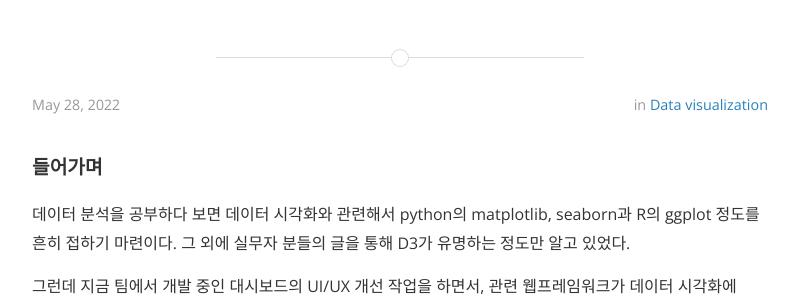
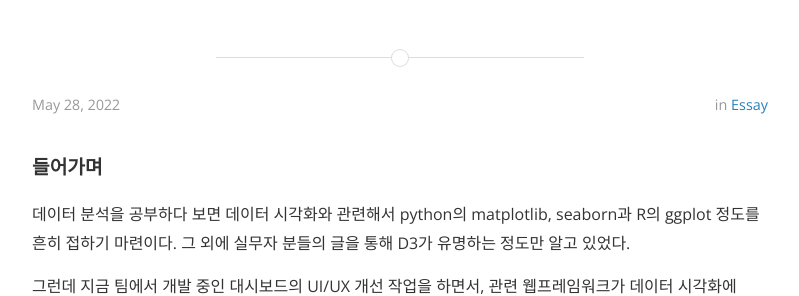
Before and after one commit to JessyMin/jessymin.github.io, a Jekyll site: the page built from _posts/2022-05-28-visualization-library-highcharts.md, in a window 1280 px wide and 900 px high. Shown: the part 147-443 px from the top of the window, without its empty margins (240-1039 px from the left). Built offline with Jekyll 4.4.1, drawn with Linux system fonts in a browser that asks for light colours; nearby versions of some CDN libraries.

Commit message:
[change] category

```diff
--- a/_posts/2022-05-28-visualization-library-highcharts.md
+++ b/_posts/2022-05-28-visualization-library-highcharts.md
@@ -3,7 +3,7 @@ layout : post
 comments : true
 title : "데이터 시각화 라이브러리 Highcharts"
 date : 2022-05-28
-category : 'Data Visualization'
+category : 'essay'
 ---
 
 #### 들어가며
```
